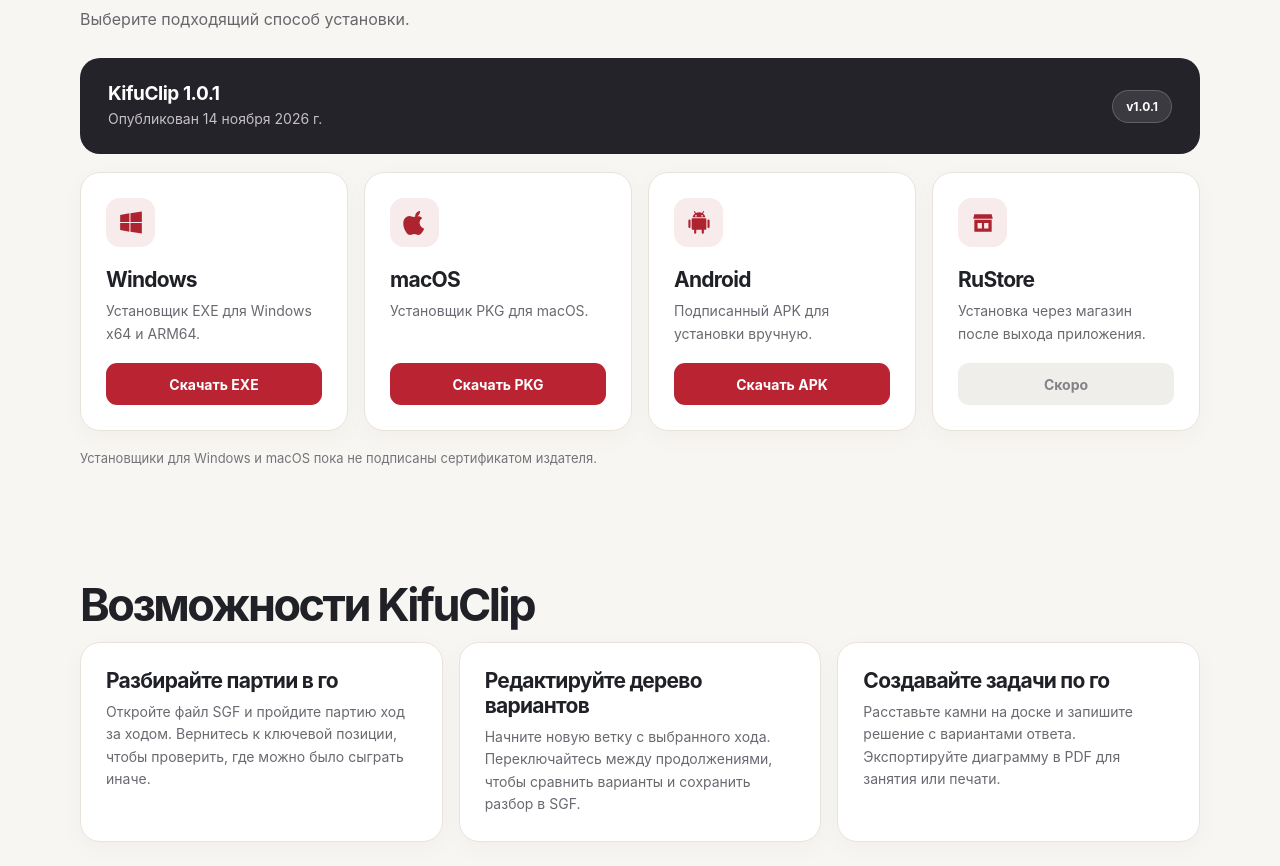
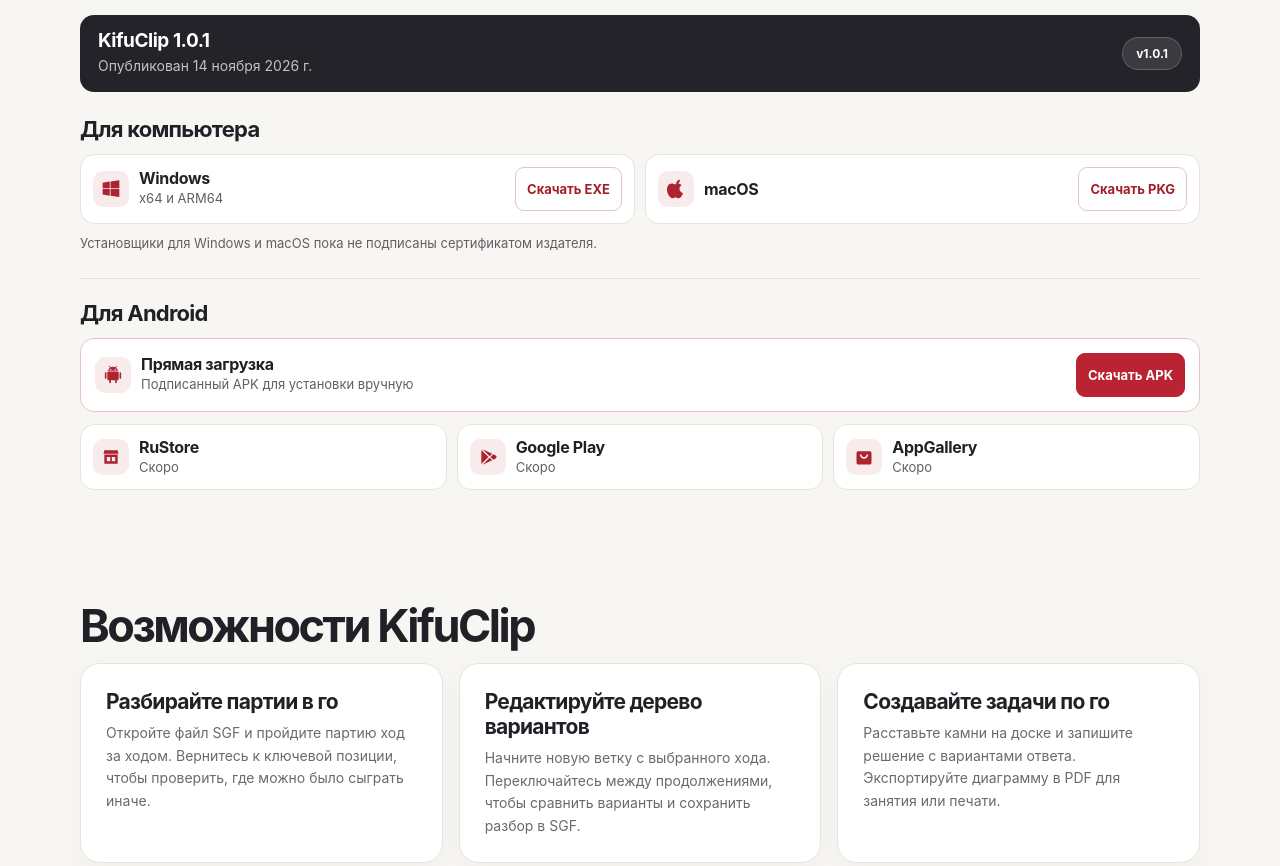
Before and after one commit to Sanchello69/KifuClip-releases, a plain HTML site: page docs/index.html in a window 1280 px wide. Shown: the part 640-1506 px from the top of the page. Drawn offline with Linux system fonts and the light colour scheme; no server answers.

Commit message:
Separate desktop and Android downloads

```diff
--- a/docs/index.html
+++ b/docs/index.html
@@ -29,17 +29,32 @@
     .board{width:210px;height:210px;border:1px solid #dfd4c7;background:repeating-linear-gradient(0deg,transparent 0 25px,#e9dcd0 26px 27px),repeating-linear-gradient(90deg,transparent 0 25px,#e9dcd0 26px 27px);transform:rotate(-12deg);border-radius:12px;opacity:.9}
     .stone{position:absolute;border-radius:50%;width:106px;height:106px;box-shadow:0 14px 25px #271c2135}.stone.dark{background:radial-gradient(circle at 33% 25%,#66686b,#191a1c 65%);left:19%;top:17%}.stone.light{background:radial-gradient(circle at 30% 20%,#fff,#e2ddd6 70%);right:13%;bottom:16%}
     section{padding:36px 0 72px}h2{font-size:clamp(31px,4vw,45px);letter-spacing:-.055em;margin:0 0 10px}p{line-height:1.6}.section-intro{color:#68656b;margin:0 0 25px}
-    .release-band{display:flex;justify-content:space-between;align-items:center;gap:20px;background:#24232a;color:#fff;padding:24px 28px;border-radius:20px;margin-bottom:18px}
+    .release-band{display:flex;justify-content:space-between;align-items:center;flex-wrap:wrap;gap:8px 18px;background:#24232a;color:#fff;padding:14px 18px;border-radius:14px;margin-top:18px}
     .release-band strong{font-size:19px;letter-spacing:-.025em}.release-band p{margin:3px 0 0;color:#c5c0c3;font-size:14px}.badge{display:inline-flex;align-items:center;white-space:nowrap;background:#ffffff1b;border:1px solid #ffffff31;border-radius:100px;padding:8px 13px;font-size:12px;font-weight:750}
-    .cards{display:grid;grid-template-columns:repeat(4,1fr);gap:16px}.card{display:flex;flex-direction:column;background:#fff;border:1px solid #e9e3dd;border-radius:20px;padding:25px;min-height:245px;box-shadow:0 7px 24px #33201908}
-    .feature-cards{display:grid;grid-template-columns:repeat(3,minmax(0,1fr));gap:16px}.feature-cards .card{min-height:0}.feature-cards .card p{margin-bottom:0}
-    .icon{display:grid;place-items:center;width:49px;height:49px;border-radius:14px;background:#f7ebeb;color:#ad2330;margin-bottom:20px}.icon svg{width:26px;height:26px;fill:currentColor}
-    .card h3{font-size:21px;margin:0 0 8px;letter-spacing:-.035em}.card p{color:#6b6870;font-size:14px;margin:0 0 18px}.action{display:inline-flex;align-items:center;justify-content:center;min-height:42px;margin-top:auto;padding:10px 15px;border-radius:11px;background:#b92332;color:#fff;text-decoration:none;font-weight:750;font-size:14px;text-align:center}.action:hover,.action:focus-visible{background:#971b27}.action.disabled{background:#f0eeeb;color:#858189;cursor:default}
-    .notice{font-size:13px;color:#77737a;margin:17px 0 0}.notes{background:#fff;border:1px solid #e9e3dd;border-radius:20px;padding:26px 29px;min-height:110px;color:#45434a}.notes p{margin:0 0 18px}.notes p:last-child,.notes ul:last-child{margin-bottom:0}.notes h3{font-size:18px;margin:24px 0 12px}.notes ul{margin:0 0 18px;padding-left:22px;line-height:1.6}.notes li+li{margin-top:5px}.more{display:inline-flex;margin-top:18px;color:#a81f2c;font-weight:750;text-decoration:none}.more:hover{text-decoration:underline}
+    .download-group{margin-top:24px;padding:0}.download-group+.download-group{padding-top:21px;border-top:1px solid #e7e1d9}
+    .download-group h3{margin:0;font-size:22px;letter-spacing:-.035em}
+    .download-options{display:grid;gap:10px;margin-top:12px}
+    .desktop-downloads{grid-template-columns:repeat(2,minmax(0,1fr))}.store-downloads{grid-template-columns:repeat(3,minmax(0,1fr))}
+    .download-option{display:flex;align-items:center;gap:10px;min-width:0;padding:12px;border:1px solid #e9e3dd;border-radius:14px;background:#fff}
+    .download-option>div{min-width:0;overflow-wrap:anywhere}
+    .download-option h4{margin:0;font-size:16px;letter-spacing:-.02em}.download-option p{margin:0;color:#625e65;font-size:13px}
+    .download-apk{margin-top:12px;padding:14px;border-color:#e5c4c8}
+    .icon{display:grid;place-items:center;flex:0 0 36px;height:36px;border-radius:10px;background:#f7ebeb;color:#ad2330}.icon svg{width:20px;height:20px;fill:currentColor}
+    .action{display:inline-flex;align-items:center;justify-content:center;flex-shrink:0;min-height:44px;margin-left:auto;padding:8px 11px;border:1px solid #e5c4c8;border-radius:9px;background:#fff;color:#a51d2a;text-decoration:none;font-weight:750;font-size:13px;text-align:center}
+    .action:hover,.action:focus-visible{background:#f7ebeb}.download-apk .action{background:#b92332;border-color:#b92332;color:#fff}.download-apk .action:hover,.download-apk .action:focus-visible{background:#971b27}
+    .action.disabled,.download-apk .action.disabled{background:#f0eeeb;border-color:#f0eeeb;color:#625e65;cursor:default}
+    .notice{font-size:13px;color:#625e65;margin:9px 0 0}
+    .feature-cards{display:grid;grid-template-columns:repeat(3,minmax(0,1fr));gap:16px}
+    .card{display:flex;flex-direction:column;background:#fff;border:1px solid #e9e3dd;border-radius:20px;padding:25px;box-shadow:0 7px 24px #33201908}
+    .card h3{font-size:21px;margin:0 0 8px;letter-spacing:-.035em}.card p{color:#6b6870;font-size:14px;margin:0}
+    .notes{background:#fff;border:1px solid #e9e3dd;border-radius:20px;padding:26px 29px;min-height:110px;color:#45434a}.notes p{margin:0 0 18px}.notes p:last-child,.notes ul:last-child{margin-bottom:0}.notes h3{font-size:18px;margin:24px 0 12px}.notes ul{margin:0 0 18px;padding-left:22px;line-height:1.6}.notes li+li{margin-top:5px}.more{display:inline-flex;margin-top:18px;color:#a81f2c;font-weight:750;text-decoration:none}.more:hover{text-decoration:underline}
     footer{border-top:1px solid #e7e1d9;padding:30px 0 46px;color:#77737a;font-size:13px}footer .wrap{display:flex;justify-content:space-between;gap:20px}footer a{text-decoration:none;color:#a81f2c}
-    @media(max-width:1000px){.cards{grid-template-columns:repeat(2,1fr)}}
-    @media(max-width:800px){.hero{padding:58px 0 50px;grid-template-columns:1fr}.cards,.feature-cards{grid-template-columns:1fr}.hero-art{display:none}.card{min-height:205px}.release-band{align-items:flex-start;flex-direction:column}nav{gap:13px;font-size:13px}}
-    @media(max-width:480px){.wrap{width:min(100% - 32px,1120px)}.top{min-height:68px}nav a:first-child{display:none}.release-band,.notes{padding:21px}.card{padding:21px}footer .wrap{flex-direction:column}}
+    @media(max-width:800px){.hero{padding:58px 0 50px;grid-template-columns:1fr}.feature-cards{grid-template-columns:1fr}.hero-art{display:none}nav{gap:13px;font-size:13px}}
+    @media(max-width:640px) and (min-width:481px){.desktop-downloads .download-option{flex-wrap:wrap}.desktop-downloads .action{flex-basis:100%}}
+    @media(max-width:560px){.store-downloads{grid-template-columns:1fr}.store-downloads .download-option>div{display:flex;flex:1;align-items:center;justify-content:space-between;gap:10px}}
+    @media(max-width:480px){.wrap{width:min(100% - 32px,1120px)}.top{min-height:68px}nav a:first-child{display:none}.notes,.card{padding:21px}footer .wrap{flex-direction:column}
+      .desktop-downloads{grid-template-columns:1fr}.download-apk{flex-wrap:wrap}.download-apk .action{flex-basis:100%}
+    }
   </style>
 </head>
 <body>
@@ -47,12 +62,50 @@
   <main id="top">
     <div class="wrap hero"><div><h1>KifuClip <span>Редактор SGF для го</span></h1><p class="lead">Разбирайте партии, редактируйте варианты ходов и создавайте задачи по го. Установите KifuClip на Windows, macOS или Android.</p></div><div class="hero-art" aria-hidden="true"><div class="board"></div><div class="stone dark"></div><div class="stone light"></div></div></div>
     <!-- При публикации обновите версию, дату, ссылки и заметки в HTML, чтобы выпуск был доступен без JavaScript. -->
-    <section id="downloads" class="wrap"><h2>Скачать KifuClip</h2><p class="section-intro">Выберите подходящий способ установки.</p><div class="release-band" data-release-updated-at="2026-11-14T19:42:35Z"><div><strong id="release-title">KifuClip 1.0.1</strong><p id="release-date">Опубликован <time datetime="2026-11-14T15:23:52Z">14 ноября 2026 г.</time></p></div><span class="badge" id="release-status">v1.0.1</span></div><div class="cards">
-      <article class="card"><span class="icon" aria-hidden="true"><svg viewBox="0 0 24 24"><path d="M2 4.5 10.5 3v8H2zm9.5-1.6L22 1.4V11H11.5zM2 12h8.5v8L2 18.5zm9.5 0H22v9.6l-10.5-1.5z"/></svg></span><h3>Windows</h3><p>Установщик EXE для Windows x64 и ARM64.</p><a class="action" id="windows-link" href="https://github.com/Sanchello69/KifuClip-releases/releases/download/v1.0.1/KifuClip.1.0.1.exe">Скачать EXE</a></article>
-      <article class="card"><span class="icon" aria-hidden="true"><svg viewBox="0 0 24 24"><path d="M16.7 1c.1 1.3-.4 2.6-1.2 3.5-.9 1-2.1 1.6-3.3 1.5-.2-1.2.4-2.5 1.2-3.4C14.3 1.6 15.6 1 16.7 1zM20.5 17.2c-.5 1.2-.8 1.8-1.5 2.8-1 1.4-2.3 3.1-4 3.1-1.4 0-1.8-.9-3.7-.9s-2.3.9-3.7.9c-1.6 0-2.9-1.5-3.9-2.9C1 16.3.5 10.9 2.2 8.3c1.2-1.8 3-2.8 4.8-2.8 1.5 0 2.4.9 3.7.9 1.2 0 2-.9 3.7-.9 1.5 0 3.1.8 4.3 2.1-3.8 2.1-3.2 7.6 1.8 9.6z"/></svg></span><h3>macOS</h3><p>Установщик PKG для macOS.</p><a class="action" id="macos-link" href="https://github.com/Sanchello69/KifuClip-releases/releases/download/v1.0.1/KifuClip.1.0.1.pkg">Скачать PKG</a></article>
-      <article class="card"><span class="icon" aria-hidden="true"><svg viewBox="0 0 24 24"><path d="M6.2 7.7h11.6a1 1 0 0 1 1 1v8.5a1 1 0 0 1-1 1h-1.3V21a1 1 0 0 1-2 0v-2.8h-5V21a1 1 0 0 1-2 0v-2.8H6.2a1 1 0 0 1-1-1V8.7a1 1 0 0 1 1-1m-3 1a1 1 0 0 1 1 1v6a1 1 0 0 1-2 0v-6a1 1 0 0 1 1-1m17.6 0a1 1 0 0 1 1 1v6a1 1 0 0 1-2 0v-6a1 1 0 0 1 1-1M6 6.8a6.3 6.3 0 0 1 2.3-3.6L7.2 1.4l.8-.5 1.2 1.8a7.3 7.3 0 0 1 5.6 0L16 .9l.8.5-1.1 1.8A6.3 6.3 0 0 1 18 6.8zm3.2-2.2a.8.8 0 1 0 0 1.6.8.8 0 0 0 0-1.6m5.6 0a.8.8 0 1 0 0 1.6.8.8 0 0 0 0-1.6"/></svg></span><h3>Android</h3><p>Подписанный APK для установки вручную.</p><a class="action" id="android-link" href="https://github.com/Sanchello69/KifuClip-releases/releases/download/v1.0.1/KifuClip.1.0.1.apk">Скачать APK</a></article>
-      <article class="card"><span class="icon" aria-hidden="true"><svg viewBox="0 0 24 24"><path d="M4 4h16l1 4H3zm0 5h16v11H4zm3 3v5h4v-5zm6 0v5h4v-5z"/></svg></span><h3>RuStore</h3><p>Установка через магазин после выхода приложения.</p><span class="action disabled" id="rustore-link">Скоро</span></article>
-    </div><p class="notice">Установщики для Windows и macOS пока не подписаны сертификатом издателя.</p></section>
+    <section id="downloads" class="wrap" aria-labelledby="downloads-heading">
+      <h2 id="downloads-heading">Скачать KifuClip</h2>
+      <div class="release-band" data-release-updated-at="2026-11-14T19:42:35Z"><div><strong id="release-title">KifuClip 1.0.1</strong><p id="release-date">Опубликован <time datetime="2026-11-14T15:23:52Z">14 ноября 2026 г.</time></p></div><span class="badge" id="release-status">v1.0.1</span></div>
+
+      <section class="download-group" aria-labelledby="desktop-downloads-heading">
+        <h3 id="desktop-downloads-heading">Для компьютера</h3>
+        <div class="download-options desktop-downloads">
+          <article class="download-option">
+            <span class="icon" aria-hidden="true"><svg viewBox="0 0 24 24"><path d="M2 4.5 10.5 3v8H2zm9.5-1.6L22 1.4V11H11.5zM2 12h8.5v8L2 18.5zm9.5 0H22v9.6l-10.5-1.5z"/></svg></span>
+            <div><h4>Windows</h4><p>x64 и ARM64</p></div>
+            <a class="action" id="windows-link" href="https://github.com/Sanchello69/KifuClip-releases/releases/download/v1.0.1/KifuClip.1.0.1.exe">Скачать EXE</a>
+          </article>
+          <article class="download-option">
+            <span class="icon" aria-hidden="true"><svg viewBox="0 0 24 24"><path d="M16.7 1c.1 1.3-.4 2.6-1.2 3.5-.9 1-2.1 1.6-3.3 1.5-.2-1.2.4-2.5 1.2-3.4C14.3 1.6 15.6 1 16.7 1zM20.5 17.2c-.5 1.2-.8 1.8-1.5 2.8-1 1.4-2.3 3.1-4 3.1-1.4 0-1.8-.9-3.7-.9s-2.3.9-3.7.9c-1.6 0-2.9-1.5-3.9-2.9C1 16.3.5 10.9 2.2 8.3c1.2-1.8 3-2.8 4.8-2.8 1.5 0 2.4.9 3.7.9 1.2 0 2-.9 3.7-.9 1.5 0 3.1.8 4.3 2.1-3.8 2.1-3.2 7.6 1.8 9.6z"/></svg></span>
+            <div><h4>macOS</h4></div>
+            <a class="action" id="macos-link" href="https://github.com/Sanchello69/KifuClip-releases/releases/download/v1.0.1/KifuClip.1.0.1.pkg">Скачать PKG</a>
+          </article>
+        </div>
+        <p class="notice">Установщики для Windows и macOS пока не подписаны сертификатом издателя.</p>
+      </section>
+
+      <section class="download-group" aria-labelledby="android-downloads-heading">
+        <h3 id="android-downloads-heading">Для Android</h3>
+        <article class="download-option download-apk">
+          <span class="icon" aria-hidden="true"><svg viewBox="0 0 24 24"><path d="M6.2 7.7h11.6a1 1 0 0 1 1 1v8.5a1 1 0 0 1-1 1h-1.3V21a1 1 0 0 1-2 0v-2.8h-5V21a1 1 0 0 1-2 0v-2.8H6.2a1 1 0 0 1-1-1V8.7a1 1 0 0 1 1-1m-3 1a1 1 0 0 1 1 1v6a1 1 0 0 1-2 0v-6a1 1 0 0 1 1-1m17.6 0a1 1 0 0 1 1 1v6a1 1 0 0 1-2 0v-6a1 1 0 0 1 1-1M6 6.8a6.3 6.3 0 0 1 2.3-3.6L7.2 1.4l.8-.5 1.2 1.8a7.3 7.3 0 0 1 5.6 0L16 .9l.8.5-1.1 1.8A6.3 6.3 0 0 1 18 6.8zm3.2-2.2a.8.8 0 1 0 0 1.6.8.8 0 0 0 0-1.6m5.6 0a.8.8 0 1 0 0 1.6.8.8 0 0 0 0-1.6"/></svg></span>
+          <div><h4>Прямая загрузка</h4><p>Подписанный APK для установки вручную</p></div>
+          <a class="action" id="android-link" href="https://github.com/Sanchello69/KifuClip-releases/releases/download/v1.0.1/KifuClip.1.0.1.apk">Скачать APK</a>
+        </article>
+        <div class="download-options store-downloads">
+          <article class="download-option">
+            <span class="icon" aria-hidden="true"><svg viewBox="0 0 24 24"><path d="M4 4h16l1 4H3zm0 5h16v11H4zm3 3v5h4v-5zm6 0v5h4v-5z"/></svg></span>
+            <div><h4>RuStore</h4><p id="rustore-link">Скоро</p></div>
+          </article>
+          <article class="download-option">
+            <span class="icon" aria-hidden="true"><svg viewBox="0 0 24 24"><path d="M4 3.5v17l8.5-8.5zm1.5-.7L14 11l3-3zm0 18.4L17 16l-3-3zm12.8-12.5L15 12l3.3 3.3 2.9-1.6a1.9 1.9 0 0 0 0-3.4z"/></svg></span>
+            <div><h4>Google Play</h4><p>Скоро</p></div>
+          </article>
+          <article class="download-option">
+            <span class="icon" aria-hidden="true"><svg viewBox="0 0 24 24"><path fill-rule="evenodd" d="M5 5h14a2 2 0 0 1 2 2v12a2 2 0 0 1-2 2H5a2 2 0 0 1-2-2V7a2 2 0 0 1 2-2zm4 4H7a5 5 0 0 0 10 0h-2a3 3 0 0 1-6 0z"/></svg></span>
+            <div><h4>AppGallery</h4><p>Скоро</p></div>
+          </article>
+        </div>
+      </section>
+    </section>
     <section id="features" class="wrap" aria-labelledby="features-heading">
       <h2 id="features-heading">Возможности KifuClip</h2>
       <div class="feature-cards">
```
